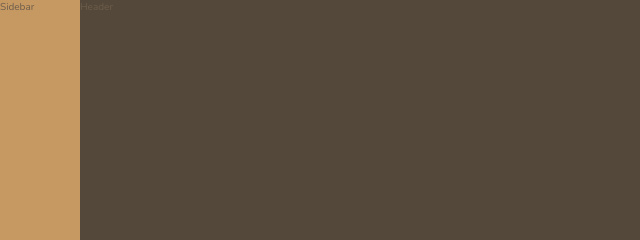
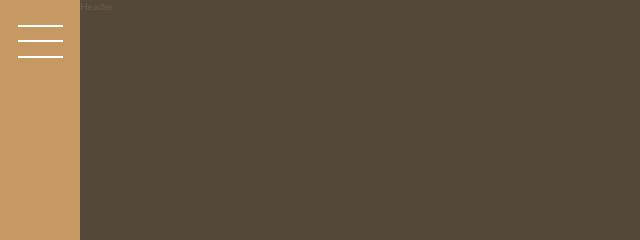
Before and after one commit to darthinvader/Html-Tutorial, a website: page nexter/index.html in a window 1280 px wide. Shown: the top 240 px of the page, 0-640 px from the left. Drawn offline with nearby package versions, Linux system fonts and the light colour scheme.

Commit message:
[feat] non working sidebar

```diff
--- a/nexter/index.html
+++ b/nexter/index.html
@@ -13,7 +13,7 @@
 
 <body class="container">
     <div class="sidebar">
-        Sidebar
+        <butto class="nav-btn"></butto>
     </div>
     <header class="header">
         Header
--- a/nexter/sass/_sidebar.scss
+++ b/nexter/sass/_sidebar.scss
@@ -2,4 +2,33 @@
   background-color: $color-primary;
   grid-column: sidebar-start / sidebar-end;
   grid-row: 1 / -1;
+
+  display: flex;
+  justify-content: center;
 }
+
+.nav-btn {
+  border: none;
+  border-radius: 0;
+  margin-top: 4rem;
+
+  background-color: white;
+  height: 2px;
+  width: 4.5rem;
+
+  &::before,
+  &::after {
+    background-color: white;
+    height: 2px;
+    width: 4.5rem;
+    content: "";
+    display: block;
+  }
+
+  &::before {
+    transform: translateY(-1.5rem);
+  }
+  &::after {
+    transform: translateY(1.4rem);
+  }
+}
```
Also changed, not shown: nexter/css/style.css.
